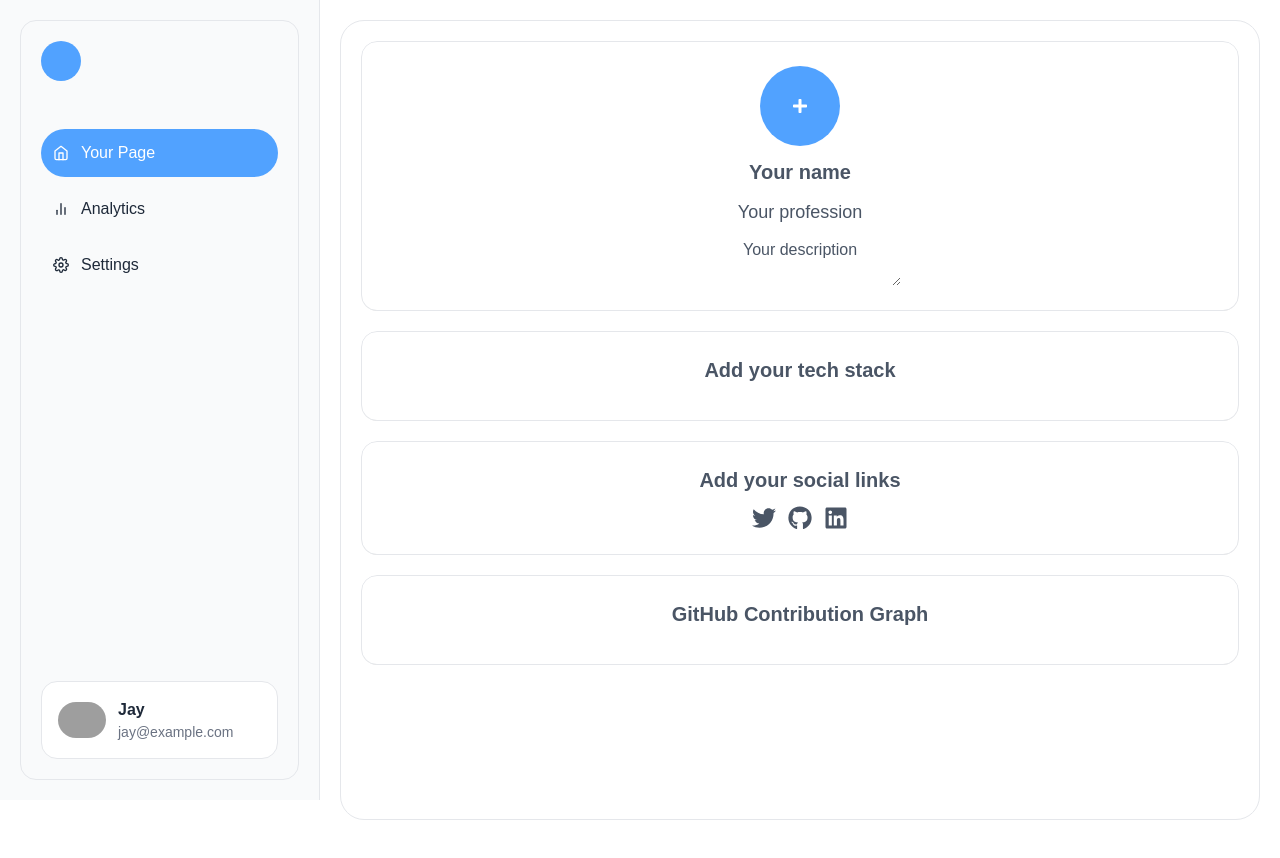
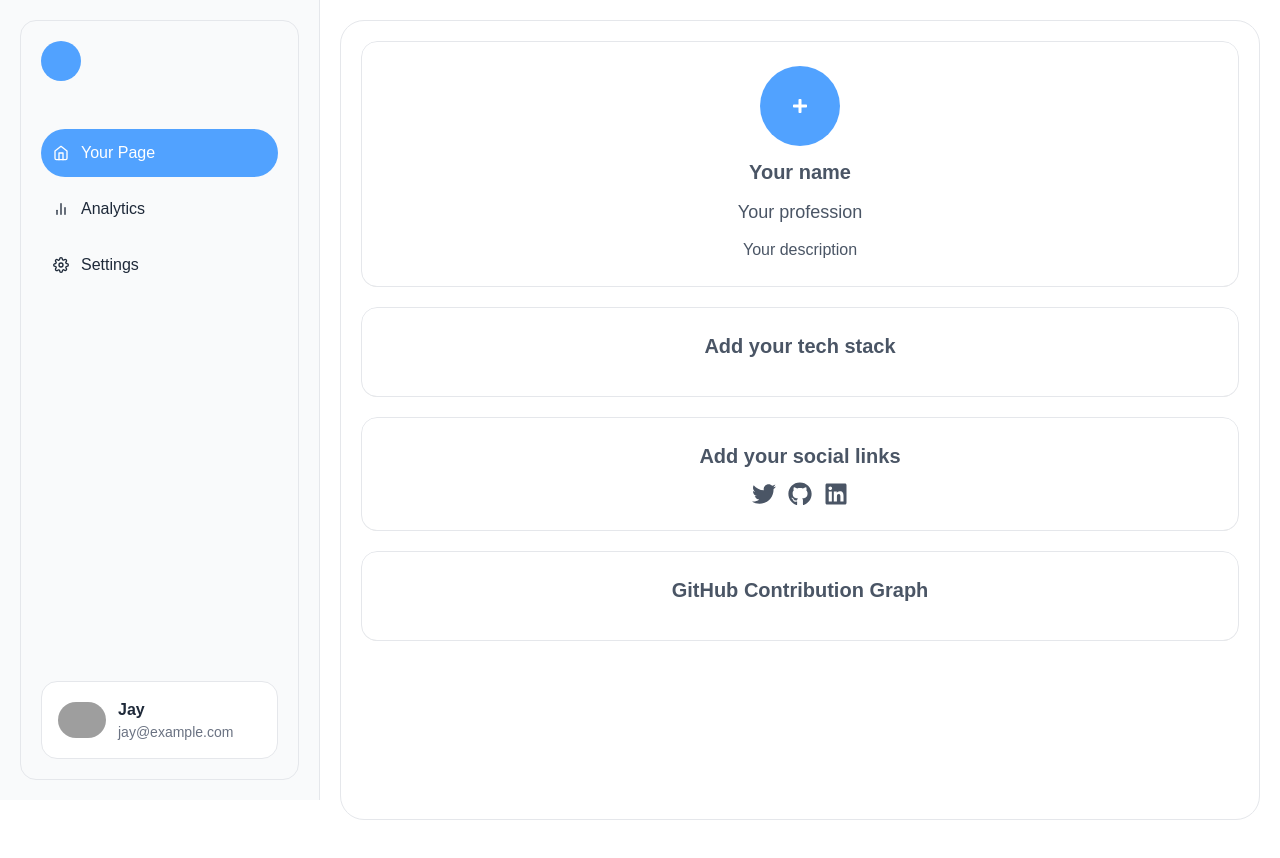
Before and after one commit to devtofunmi/devbio, a Next.js app: page /dashboard in a window 1280 px wide. Shown: the top 858 px of the page. Built offline with nearby package versions, Linux system fonts and the light colour scheme; grey boxes are pictures that could not be loaded.

Commit message:
import and use auto resize for tex area

```diff
--- a/components/dashboard/ProfileCard.tsx
+++ b/components/dashboard/ProfileCard.tsx
@@ -1,6 +1,7 @@
 import React, { useState, useRef } from "react";
 import Image from "next/image";
 import { FaPlus } from "react-icons/fa";
+import AutoResizingTextarea from "./AutoResizingTextarea";
 
 type Profile = {
   name: string;
@@ -25,11 +26,13 @@ const ProfileCard: React.FC<ProfileCardProps> = ({ profile: initialProfile }) =>
   const handleImageChange = (e: React.ChangeEvent<HTMLInputElement>) => {
     if (e.target.files && e.target.files[0]) {
       const reader = new FileReader();
-      reader.onload = (event) => {
-        if (event.target?.result) {
-          setProfile(prev => ({ ...prev, image: event.target.result as string }));
-        }
-      };
+       reader.onload = (event) => {
+       const result = (event.target as FileReader | null)?.result;
+       if (result) {
+         setProfile(prev => ({ ...prev, image: result as string }));
+       }
+     };
+
       reader.readAsDataURL(e.target.files[0]);
     }
   };
@@ -78,12 +81,12 @@ const ProfileCard: React.FC<ProfileCardProps> = ({ profile: initialProfile }) =>
           className="text-lg text-gray-600 bg-transparent focus:outline-none focus:ring-0 border-none text-center"
         />
 
-      <textarea
+      <AutoResizingTextarea
         name="description"
         value={profile.description}
         onChange={handleInputChange}
         onMouseDown={(e) => e.stopPropagation()}
-        className="text-gray-600 text-base max-w-sm bg-transparent focus:outline-none focus:ring-0 border-none text-center"
+        className="text-gray-600 text-base md:w-2xl bg-transparent focus:outline-none focus:ring-0 border-none text-center resize-none"
       />
     </div>
   );
```
